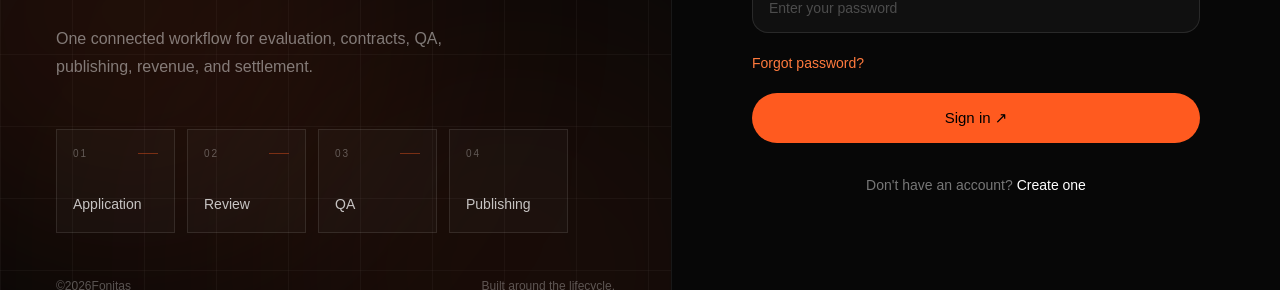
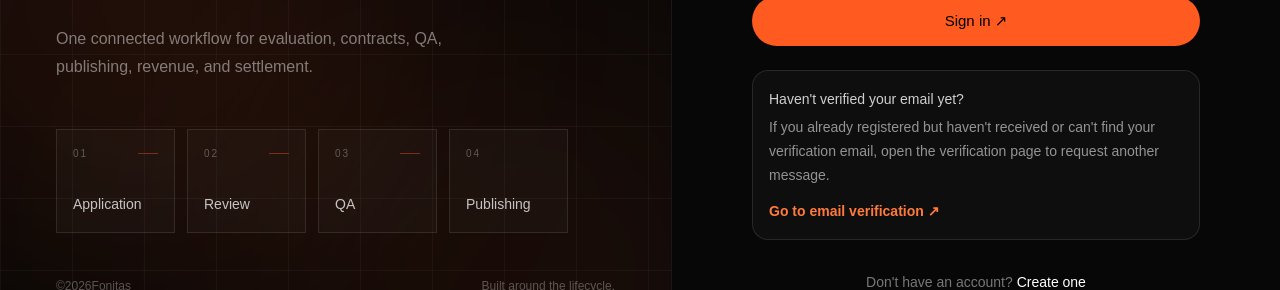
Before and after one commit to mohamad-es/Fonitas-website, a Next.js app: page /login in a window 1280 px wide. Shown: the part 450-740 px from the top of the page. Built offline with nearby package versions, Linux system fonts and the light colour scheme; no server answers.

Commit message:
Add email verification help link to login page

```diff
--- a/app/login/page.tsx
+++ b/app/login/page.tsx
@@ -24,6 +24,13 @@ export default function LoginPage() {
         </p>
       </div>
       <LoginForm />
+      <div className="mt-6 rounded-2xl border border-white/10 bg-white/[0.03] p-4 text-sm leading-6 text-white/55">
+        <p className="font-medium text-white/80">Haven&apos;t verified your email yet?</p>
+        <p className="mt-1">If you already registered but haven&apos;t received or can&apos;t find your verification email, open the verification page to request another message.</p>
+        <Link href="/verify" className="mt-3 inline-flex font-semibold text-[#ff7a3d] hover:text-[#ff9a70]">
+          Go to email verification ↗
+        </Link>
+      </div>
       <p className="mt-8 text-center text-sm text-white/45">
         Don&apos;t have an account?{" "}
         <Link href="/register" className="text-white hover:text-[#ff7a3d]">
```
